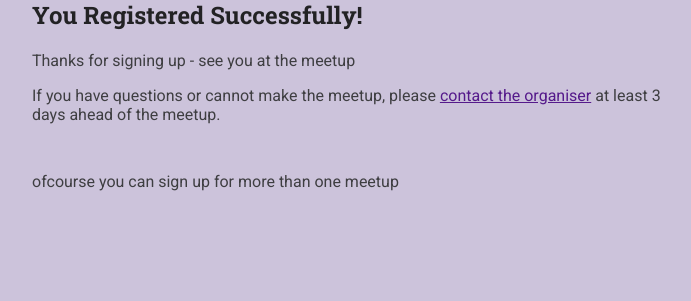
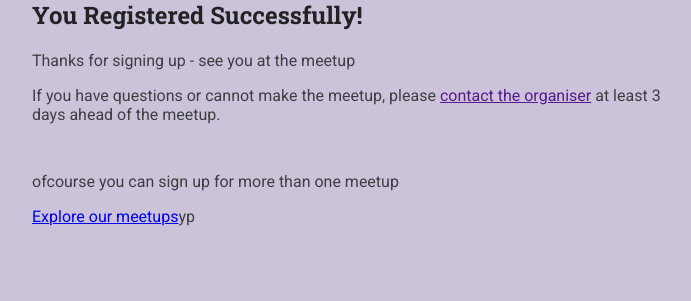
Before and after one commit to VirgSam/Pythonic-Journey, a Django app: template udemy/max_sch/django_project_site/meetups/templates/meetups/registration-success.html in a window 1280 px wide. Shown: the part 240-541 px from the top of the page, without its empty margins (288-979 px from the left). Run offline with Django 4.2, Linux system fonts and the light colour scheme; the template is opened without the code that fills it, so the values that code supplies are empty.

Commit message:
Update registration-success.html page

```diff
--- a/udemy/max_sch/django_project_site/meetups/templates/meetups/registration-success.html
+++ b/udemy/max_sch/django_project_site/meetups/templates/meetups/registration-success.html
@@ -21,6 +21,8 @@ Thanks for signing up
 </section>
 <section id="continue">
     <p>ofcourse you can sign up for more than one meetup</p>
+    <p><a href="/meetups">Explore our meetups</a>yp</p>
+
 </section>
 
 {%endblock%}
```
